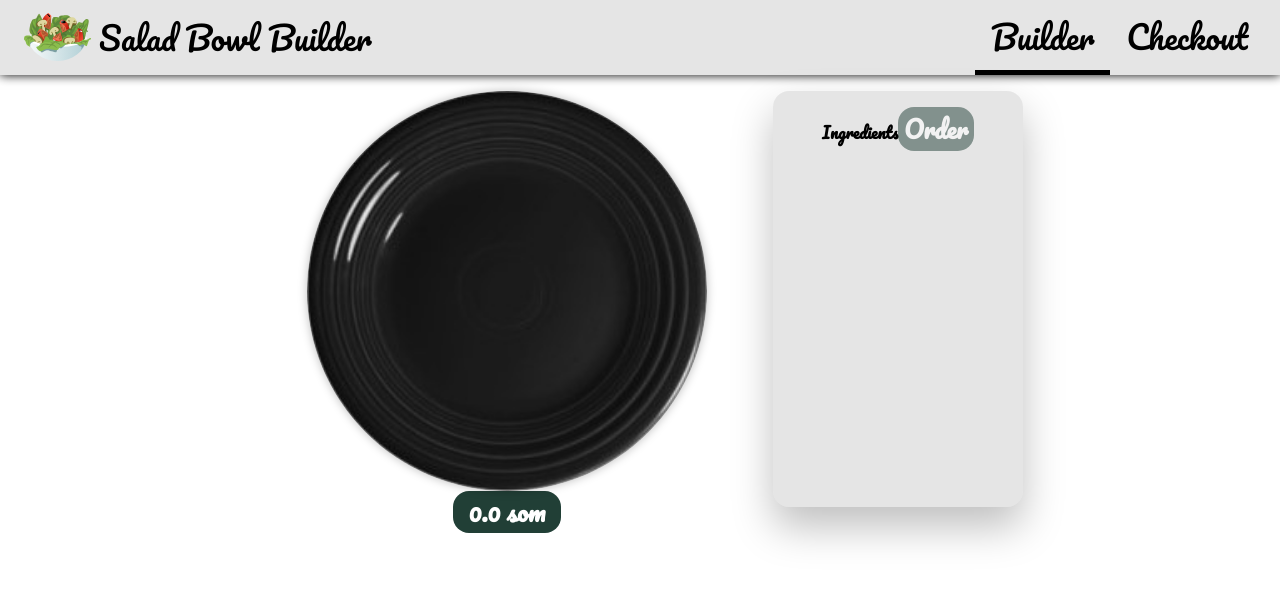
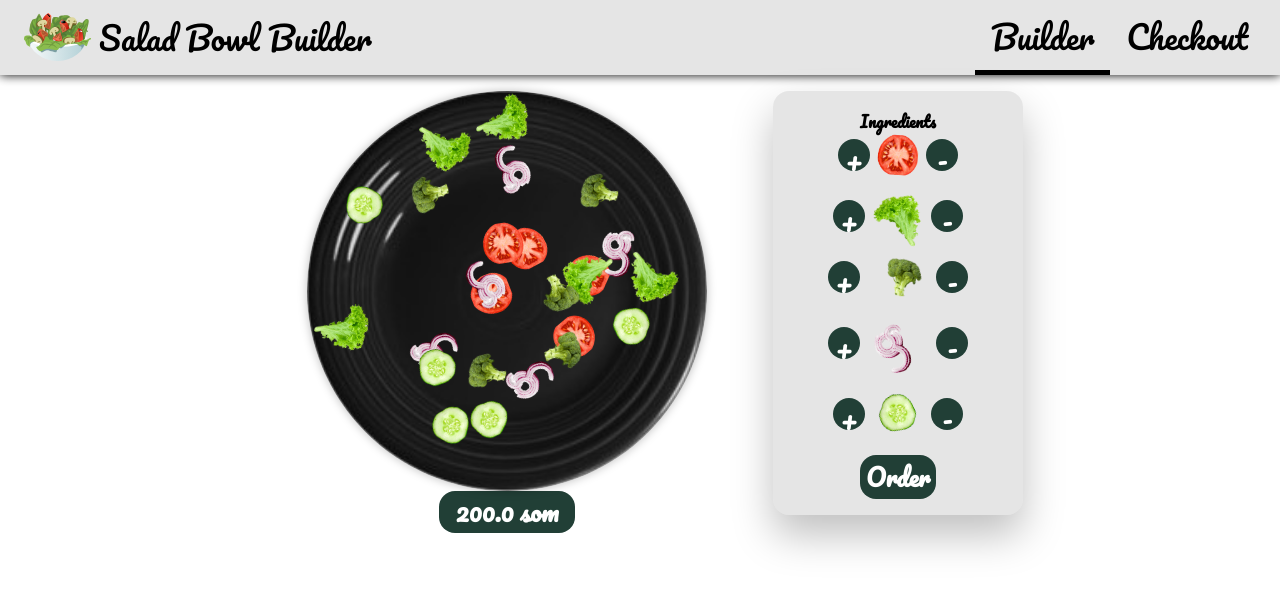
Before and after one commit to Kunduz-Imanalieva/builder, a React (Create React App) app: page / in a window 1280 px wide. Shown: the top 590 px of the page. Built offline with nearby package versions, Linux system fonts and the light colour scheme; no server answers.

Commit message:
use redux to load data

```diff
--- a/src/components/SaladBuilder/SaladBuilder.js
+++ b/src/components/SaladBuilder/SaladBuilder.js
@@ -6,6 +6,7 @@ import SaladPreview from "./SaladPreview/SaladPreview";
 import Modal from "../UI/Modal/Modal";
 import OrderSummary from "./OrderSummary/OrderSummary";
 import Button from "../UI/Button/Button";
+import { useSelector } from "react-redux";
 
 const SaladBuilder = ({ history }) => {
   const prices = {
@@ -16,36 +17,22 @@ const SaladBuilder = ({ history }) => {
     broccoli: 3,
   };
 
-  const [ingredients, setIngredients] = useState({});
-  const [price, setPrice] = useState(0);
+  const ingredients = useSelector(state => state.ingredients);
+  const price = useSelector(state => state.price);
   const [ordering, setOrdering] = useState(false);
 
-  useEffect(loadDefaults, []);
+  // useEffect(loadDefaults, []);
 
-  function loadDefaults() {
-    axios
-      .get('https://builder-e08b0-default-rtdb.firebaseio.com/default.json')
-      .then(response => {
-        setPrice(response.data.price);
-        setIngredients(response.data.ingredients);
-      });
-  }
+  // function loadDefaults() {
+  //   axios
+  //     .get('https://builder-e08b0-default-rtdb.firebaseio.com/default.json')
+  //     .then(response => {
+  //       setPrice(response.data.price);
+  //       setIngredients(response.data.ingredients);
+  //     });
+  // }
 
-  function addIngredient(type) {
-    const newIngredients = { ...ingredients };
-    newIngredients[type]++;
-    setPrice(price + prices[type]);
-    setIngredients(newIngredients);
-  }
 
-  function removeIngredient(type) {
-    if (ingredients[type]) {
-      const newIngredients = { ...ingredients };
-      newIngredients[type]--;
-      setPrice(price - prices[type]);
-      setIngredients(newIngredients);
-    }
-  }
 
   function startOrdering() {
     setOrdering(true);
@@ -66,7 +53,7 @@ const SaladBuilder = ({ history }) => {
       })
       .then(() => {
         setOrdering(false);
-        loadDefaults();
+        // loadDefaults();
         history.push('/checkout');
       });
   }
@@ -76,8 +63,6 @@ const SaladBuilder = ({ history }) => {
       <SaladPreview price={price} ingredients={ingredients} />
       <SaladControls
         ingredients={ingredients}
-        addIngredient={addIngredient}
-        removeIngredient={removeIngredient}
         startOrdering={startOrdering}
       />
       <Modal show={ordering} cancel={stopOrdering}>
--- a/src/store/builderReducer.js
+++ b/src/store/builderReducer.js
@@ -1,5 +1,12 @@
 const initialState = {
-
+  ingredients: {
+    tomato: 5,
+    lettuce: 5,
+    broccoli: 5,
+    onion: 5,
+    cucumber: 5,
+  },
+  price: 200,
 };
 
 const builderReducer = (state = initialState, action) => {
```
